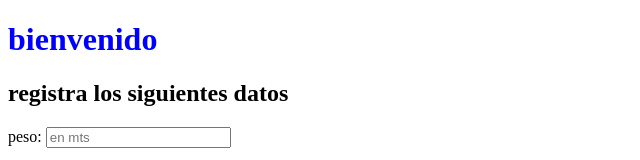
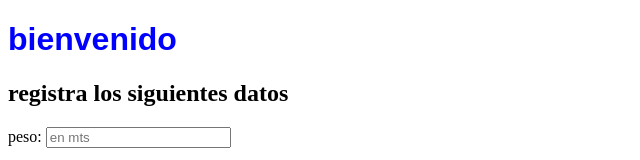
Before and after one commit to diana16o7/practica1_diana-, a plain HTML site: page index.html in a window 1280 px wide. Shown: the top 160 px of the page, without its empty margins (0-640 px from the left). Drawn offline with Linux system fonts and the light colour scheme.

Commit message:
Update index.CSS

```diff
--- a/index.CSS
+++ b/index.CSS
@@ -1,5 +1,5 @@
 h1{
-  font=family: Sans-Serif;
+  font-family: Sans-Serif;
   color: blue;
 }
 headertwo{
```
